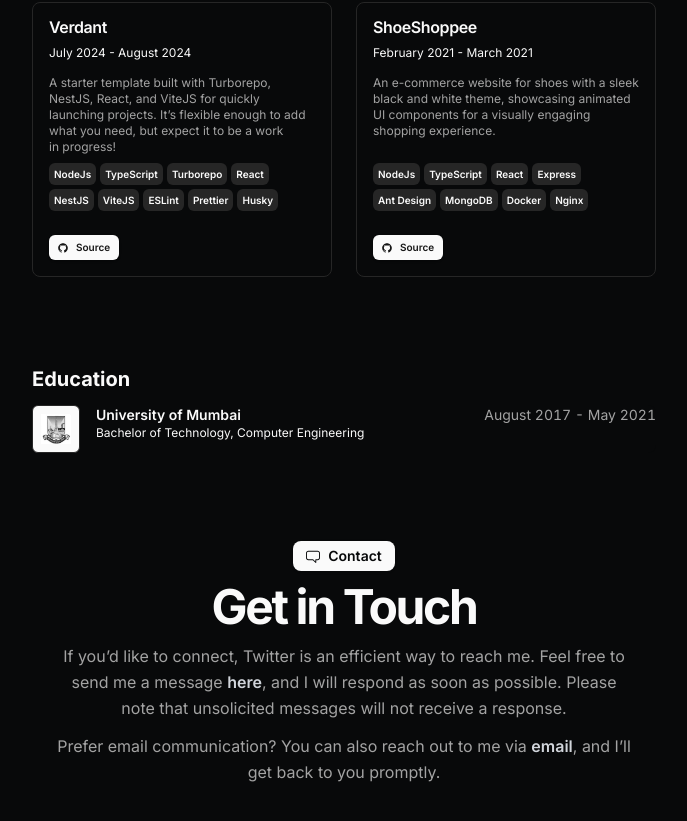
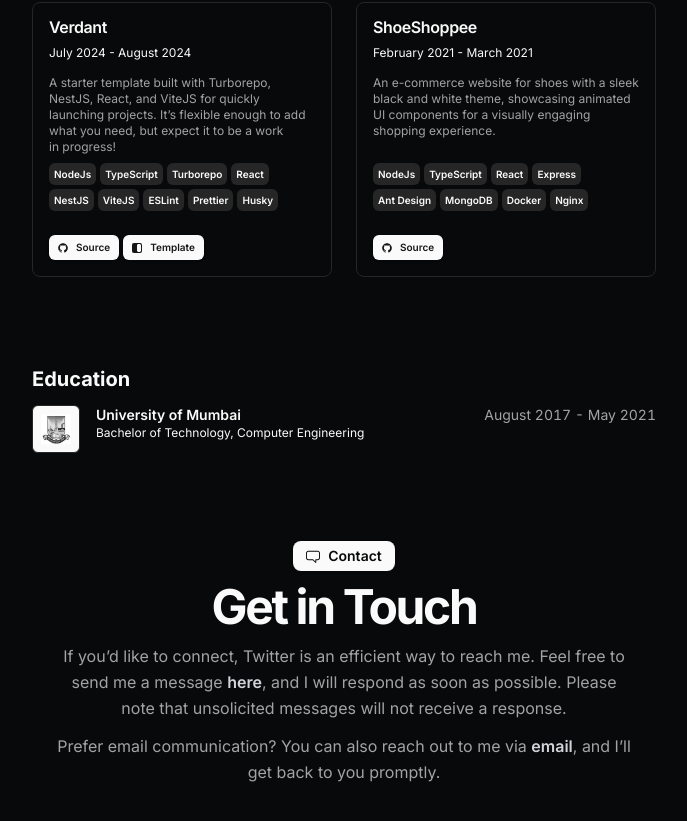
Before and after one commit to tejastn10/nimbus, a Next.js app: page / in a window 1280 px wide. Shown: the part 1293-2114 px from the top of the page, without its empty margins (296-983 px from the left). Built offline with nearby package versions, Linux system fonts and the light colour scheme.

Commit message:
feat: update resume to show template card in one project

```diff
--- a/src/data/resume.ts
+++ b/src/data/resume.ts
@@ -194,6 +194,11 @@
 					href: "https://github.com/tejastn10/verdant",
 					icon: Icons.github(),
 				},
+				{
+					type: "Template",
+					href: "",
+					icon: Icons.template(),
+				},
 			],
 			image: "",
 			video: "",
```
